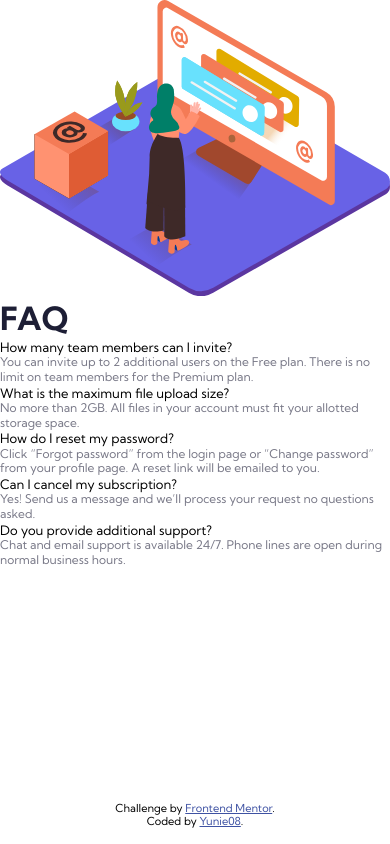
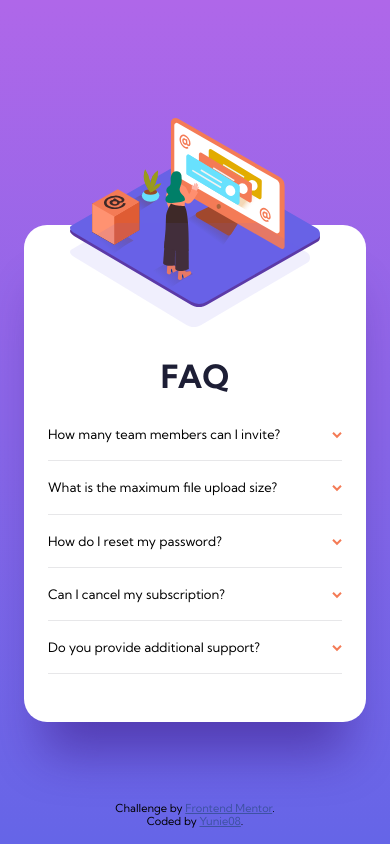
Before and after one commit to Yunie08/fronend-mentor-faq-accordion-card, a website: page index.html in a window 390 px wide. Drawn offline with Linux system fonts and the light colour scheme.

Commit message:
mobile css v1 done

```diff
--- a/index.html
+++ b/index.html
@@ -11,93 +11,127 @@
       sizes="32x32"
       href="./images/favicon-32x32.png"
     />
-    <link href="https://fonts.googleapis.com/css2?family=Kumbh+Sans:wght@400;700&display=swap" rel="stylesheet">
+    <link
+      href="https://fonts.googleapis.com/css2?family=Kumbh+Sans:wght@400;700&display=swap"
+      rel="stylesheet"
+    />
     <link rel="stylesheet" href="css/style.css" />
 
     <title>Frontend Mentor | FAQ Accordion Card</title>
-
   </head>
   <body>
     <main class="faq">
       <div class="faq__image__container">
         <picture>
-          <source media="(min-width: 768px)" srcset="images/illustration-woman-online-desktop.svg">
-          <source media="(max-width: 767px)" srcset="images/illustration-woman-online-mobile.svg">
-          <img src="images/illustration-woman-online-desktop.svg" alt="Woman standing in front of a large screen">
+          <source
+            media="(min-width: 768px)"
+            srcset="images/illustration-woman-online-desktop.svg"
+          />
+          <source
+            media="(max-width: 767px)"
+            srcset="images/illustration-woman-online-mobile.svg"
+          />
+          <img
+            src="images/illustration-woman-online-desktop.svg"
+            alt="Woman standing in front of a large screen"
+          />
         </picture>
       </div>
-          <h1 class="title">FAQ</h1>
+      <section class="faq__container">
+        <h1 class="faq__title">FAQ</h1>
 
         <div class="accordion" id="accordionGroup">
-
           <div class="accordion__item">
             <h2 class="accordion__header" id="headingOne">
-                <button class="accordion__button" aria-expanded="false" aria-controls="sectionOne">
+              <button
+                class="accordion__button"
+                aria-expanded="false"
+                aria-controls="sectionOne"
+              >
                 How many team members can I invite?
               </button>
             </h2>
-              <div id="sectionOne" class="accordion__section">
+            <div id="sectionOne" class="accordion__section" aria-hidden="true">
               <p class="accordion__body">
-                  You can invite up to 2 additional users on the Free plan. There is no limit on team members for the Premium plan.
+                You can invite up to 2 additional users on the Free plan. There
+                is no limit on team members for the Premium plan.
               </p>
             </div>
           </div>
 
           <div class="accordion__item">
             <h2 class="accordion__header" id="headingTwo">
-                <button class="accordion__button" aria-expanded="false" aria-controls="sectionTwo">
+              <button
+                class="accordion__button"
+                aria-expanded="false"
+                aria-controls="sectionTwo"
+              >
                 What is the maximum file upload size?
               </button>
             </h2>
-              <div id="sectionTwo" class="accordion__section">
+            <div id="sectionTwo" class="accordion__section" aria-hidden="true">
               <p class="accordion__body">
-                  No more than 2GB. All files in your account must fit your allotted storage space.
+                No more than 2GB. All files in your account must fit your
+                allotted storage space.
               </p>
             </div>
           </div>
 
           <div class="accordion__item">
             <h2 class="accordion__header" id="headingThree">
-                <button class="accordion__button" aria-expanded="false" aria-controls="sectionThree">
+              <button
+                class="accordion__button"
+                aria-expanded="false"
+                aria-controls="sectionThree"
+              >
                 How do I reset my password?
               </button>
             </h2>
-              <div id="sectionThree" class="accordion__section">
+            <div id="sectionThree" class="accordion__section" aria-hidden="true">
               <p class="accordion__body">
-                  Click “Forgot password” from the login page or “Change password” from your profile page. A reset link will be emailed to you.
+                Click “Forgot password” from the login page or “Change password”
+                from your profile page. A reset link will be emailed to you.
               </p>
             </div>
           </div>
 
           <div class="accordion__item">
             <h2 class="accordion__header" id="headingFour">
-                <button class="accordion__button" aria-expanded="false" aria-controls="sectionFour">
+              <button
+                class="accordion__button"
+                aria-expanded="false"
+                aria-controls="sectionFour"
+              >
                 Can I cancel my subscription?
               </button>
             </h2>
-              <div id="sectionFour" class="accordion__section">
+            <div id="sectionFour" class="accordion__section" aria-hidden="true">
               <p class="accordion__body">
-                  Yes! Send us a message and we’ll process your request no questions asked.
+                Yes! Send us a message and we’ll process your request no
+                questions asked.
               </p>
             </div>
           </div>
 
           <div class="accordion__item">
             <h2 class="accordion__header" id="headingFive">
-                <button class="accordion__button" aria-expanded="false" aria-controls="sectionFive">
+              <button
+                class="accordion__button"
+                aria-expanded="false"
+                aria-controls="sectionFive"
+              >
                 Do you provide additional support?
               </button>
             </h2>
-              <div id="sectionFive" class="accordion__section">
+            <div id="sectionFive" class="accordion__section" aria-hidden="true">
               <p class="accordion__body">
-                  Chat and email support is available 24/7. Phone lines are open during normal business hours.
+                Chat and email support is available 24/7. Phone lines are open
+                during normal business hours.
               </p>
             </div>
           </div>
-
-          <div>
+        </div>
       </section>
-      </div>
     </main>
 
     <div class="attribution">
@@ -106,7 +140,5 @@
         >Frontend Mentor</a
       >. Coded by <a href="#">Yunie08</a>.
     </div>
-
-
   </body>
 </html>
--- /dev/null
+++ b/scss/_page.scss
@@ -0,0 +1,37 @@
+.faq {
+  display: grid;
+  grid-template-columns: 1fr;
+  background: #fff;
+  padding: 4.8rem 2.4rem;
+  margin: 0 2.4rem;
+  margin-top: calc(62px + 40.5px);
+  border-radius: 2.3rem;
+
+  box-shadow: 0px 50px 50px -20px rgba(53, 18, 122, 0.497159);
+
+  &__image__container {
+    height: 8.4rem;
+    display: flex;
+    picture {
+      width: 85%;
+      margin: -15.5rem auto 0 auto;
+      position: relative;
+      &::before {
+        content: url(../images/bg-pattern-mobile.svg);
+        position: absolute;
+        width: 100%;
+        left: 50%;
+        transform: translateX(-50%);
+        bottom: 26px;
+      }
+    }
+  }
+
+  &__container {
+    display: flex;
+    flex-direction: column;
+    align-items: center;
+    row-gap: 1.2rem;
+
+  }
+}
--- a/scss/base/_base.scss
+++ b/scss/base/_base.scss
@@ -16,10 +16,15 @@ body {
     min-height: 100vh;
     width: 100%;
     position: relative;
+    background: linear-gradient($color-gradient-top, $color-gradient-bottom);
+    display: flex;
+    align-items: center;
+    justify-content: center;
 }
 
 button {
     font: inherit;
     border: none;
     background: none;
+    cursor: pointer;
   }
--- a/scss/base/_typography.scss
+++ b/scss/base/_typography.scss
@@ -13,10 +13,11 @@ h1 {
 h2 {
  font-size: map-get($map: $font-sizes-mobile, $key: title-h2);
  font-weight: 400;
- color: $color-primary;
+ color: $color-neutral-very-dark;
 }
 
 p {
   font-size: map-get($map: $font-sizes-mobile, $key: main);
   color: $color-neutral-dark;
+  line-height: 1.8rem;
 }
--- a/scss/components/_accordion.scss
+++ b/scss/components/_accordion.scss
@@ -0,0 +1,42 @@
+.accordion {
+  &__item {
+    border-bottom: solid 1px $color-neutral-light;
+  }
+  &__button {
+    padding: 1.8rem 0;
+    position: relative;
+    width: 100%;
+    text-align: left;
+
+    &::after {
+      content: url(../../images/icon-arrow-down.svg);
+      position: absolute;
+      right: 0px;
+      transition: transform 150ms;
+    }
+
+    &[aria-expanded="true"] {
+      font-weight: 700;
+    }
+
+    &[aria-expanded="true"]::after {
+      transform: rotate(180deg);
+      transition: transform 150ms;
+    }
+  }
+
+  &__section {
+    max-height: 0vh;
+    overflow: hidden;
+
+    &[aria-hidden="false"] {
+      max-height: auto;
+      visibility: visible;
+    }
+  }
+
+  &__body {
+    padding-bottom: 1.6rem;
+  }
+
+}
--- a/scss/main.scss
+++ b/scss/main.scss
@@ -1,3 +1,4 @@
+@import "utils/mixins";
 @import "utils/variables";
 
 @import "base/base";
@@ -5,3 +6,5 @@
 
 @import "components/accordion";
 @import "components/attribution";
+
+@import "page";
--- /dev/null
+++ b/scss/utils/_mixins.scss
@@ -0,0 +1,12 @@
+/* Media queries */
+@mixin tablet-up {
+  @media screen and (min-width: map-get($breakpoints,tablet)) {
+    @content;
+  }
+}
+
+@mixin desktop {
+  @media screen and (min-width: map-get($breakpoints,desktop)) {
+    @content;
+  }
+}
--- a/scss/utils/_variables.scss
+++ b/scss/utils/_variables.scss
@@ -20,3 +20,9 @@ $font-sizes-mobile : (
 $font-sizes-large : (
   title-h2: 1.4rem,
 );
+
+/* Breakpoints */
+$breakpoints:(
+  tablet: 768px,
+  desktop: 991px
+);
```
Also changed, not shown: css/style.css, 1 other file. Lines whose indentation alone changed are shown as unchanged.
